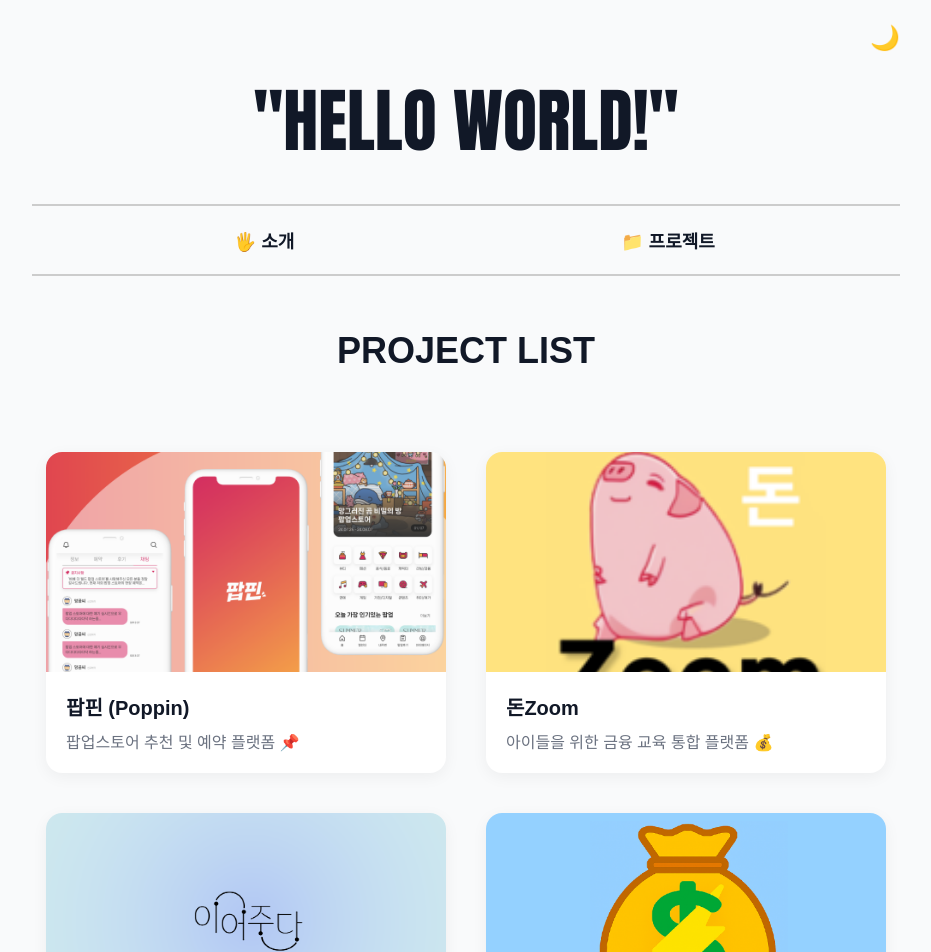
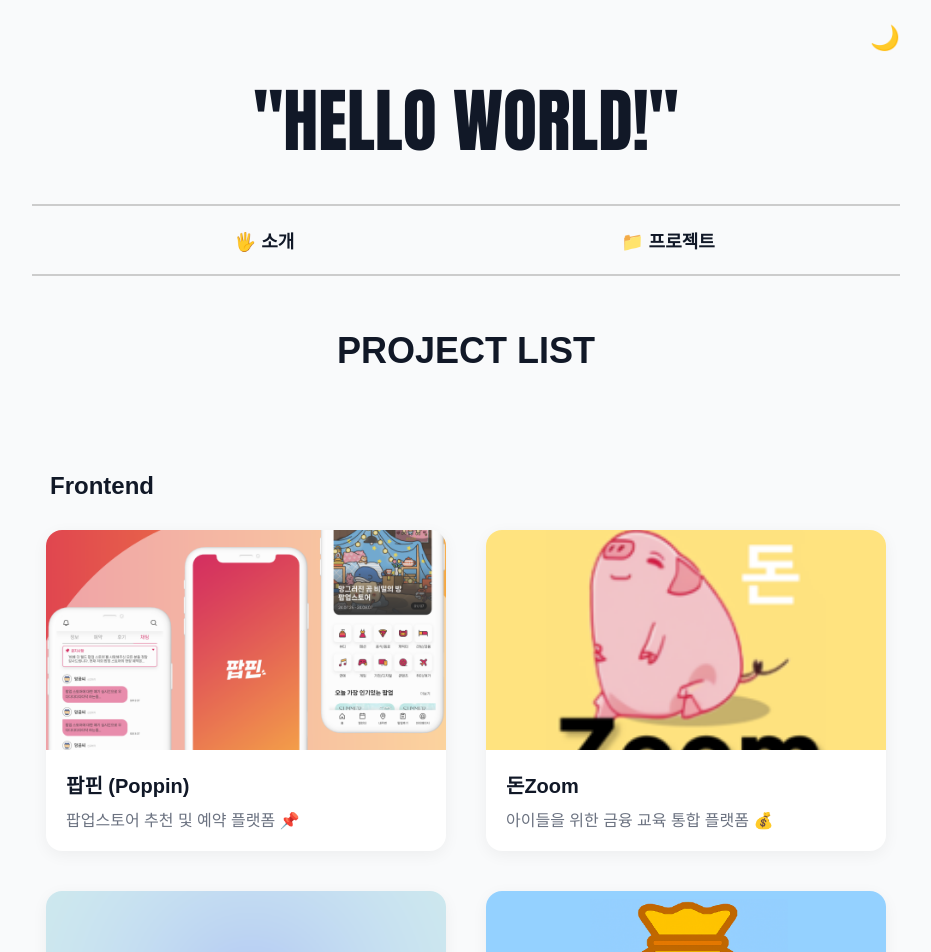
Before and after one commit to FreshSangchoo/blog, a React (Vite) app in the folder frontend/: page /project in a window 1280 px wide. Shown: the top 952 px of the page, without its empty margins (174-1105 px from the left). Built offline with nearby package versions, Linux system fonts and the light colour scheme; a small style sheet from the web is missing.

Commit message:
[update] Update profile

```diff
--- a/frontend/index.html
+++ b/frontend/index.html
@@ -1,15 +1,15 @@
-<!DOCTYPE html>
+<!doctype html>
 <html lang="ko">
   <head>
     <meta charset="UTF-8" />
     <meta name="viewport" content="width=device-width, initial-scale=1.0" />
-    <title>박영남 | Frontend Developer Portfolio</title>
+    <title>박영남 | Service Developer Portfolio</title>
 
     <script>
       (function () {
         const stored = localStorage.getItem("theme");
         const prefersDark = window.matchMedia(
-          "(prefers-color-scheme: dark)"
+          "(prefers-color-scheme: dark)",
         ).matches;
         const theme = stored || (prefersDark ? "dark" : "light");
         document.documentElement.setAttribute("data-theme", theme);
@@ -29,7 +29,9 @@
       body {
         margin: 0;
         padding: 0;
-        transition: background-color 0.2s ease, color 0.2s ease;
+        transition:
+          background-color 0.2s ease,
+          color 0.2s ease;
       }
     </style>
   </head>
--- a/frontend/src/components/introduce/AboutMe.tsx
+++ b/frontend/src/components/introduce/AboutMe.tsx
@@ -10,22 +10,22 @@ function AboutMe() {
       <div className="introduce-me-container">
         <img src={profile} alt="profileImage" className="profile-image" />
         <div className="profile-introduction">
-          <div className="name-text">박영남 | Frontend Developer</div>
+          <div className="name-text">박영남 | Service Developer</div>
           <div className="about-me-description">
             많은 사람들에게 도움이 되는 유용한 서비스를 직접 만들어보고 싶다는
             마음에서 개발을 시작하게 되었습니다. <br />
             완벽하게 해내고 싶은 성향 덕분에 작은 세부 사항까지 놓치지 않으려
-            노력합니다. UI의 1px 차이, 애니메이션의 속도처럼 사소해 보이는
-            부분도 사용자의 경험에 영향을 준다고 생각하며, 항상 더 나은 완성도를
-            추구합니다. 때로는 시간이 걸리기도 하지만, 그만큼 만족스러운 결과를
+            노력합니다. 때로는 시간이 걸리기도 하지만, 그만큼 만족스러운 결과를
             만들어냅니다. <br />
             React와 React Native를 중심으로 웹과 모바일 서비스 위주의 개발을
             해왔고, 프로젝트 전반에서 기획부터 배포까지의 과정을 모두
-            경험했습니다. 새로운 기술이나 도구를 익히는 데 거부감이 없으며,
-            필요하다고 판단되면 빠르게 학습하고 적용해 문제를 해결합니다.
+            경험했습니다. 현재는 시스템 보안 자동화 프로젝트를 수행하며 보안
+            관점도 확장하고 있습니다. <br />
+            새로운 기술이나 도구를 익히는 데 거부감이 없으며, 필요하다고
+            판단되면 빠르게 학습하고 적용해 문제를 해결합니다.
             <br />
-            앞으로도 기술을 통해 사람들에게 도움이 되는 경험을 제공하고, 더 나은
-            서비스를 고민하며 성장하는 개발자로 나아가고자 합니다.
+            앞으로도 기술과 보안을 함께 이해하는 서비스 개발자로서 신뢰할 수
+            있는 시스템을 만드는데 기여하고 싶습니다.
           </div>
         </div>
       </div>
--- a/frontend/src/components/introduce/Experience.tsx
+++ b/frontend/src/components/introduce/Experience.tsx
@@ -5,6 +5,23 @@ function Experience() {
     <div className="experience-container">
       <div className="title-container-text">EXPERIENCE</div>
       <div className="experience-card-container">
+        <div className="experience-card">
+          <div className="experience-contents">
+            <div className="experience-title">
+              현대오토에버 모빌리티 SW 스쿨 IT 보안
+            </div>
+            <div className="experience-period">2025.12. ~ 진행 중</div>
+          </div>
+          <div className="experience-description">
+            시스템·네트워크·클라우드 환경 전반의 보안 구조를 학습하며 실무 기반
+            역량을 쌓고 있습니다. <br />
+            OS 보안 관리, 네트워크 보안, 웹·애플리케이션 보안, 데이터베이스 보안
+            등 서비스 전반의 보안 요소를 이해하고, AWS·컨테이너 환경에서의
+            인프라 보안 구성까지 폭넓게 경험하고 있습니다. <br />
+            또한 취약점 분석, 침해사고 대응, 디지털 포렌식, ISMS 기준 대응
+            프로젝트 등을 수행하며 보안 운영 및 대응 관점까지 확장하고 있습니다.
+          </div>
+        </div>
         <div className="experience-card">
           <div className="experience-contents">
             <div className="experience-title">잼머링</div>
--- a/frontend/src/components/project/Project.tsx
+++ b/frontend/src/components/project/Project.tsx
@@ -13,32 +13,40 @@ const projectList = [
     title: "팝핀 (Poppin)",
     summary: "팝업스토어 추천 및 예약 플랫폼 📌",
     image: poppinImage,
+    category: "frontend",
   },
   {
     id: "donzoom",
     title: "돈Zoom",
     summary: "아이들을 위한 금융 교육 통합 플랫폼 💰",
     image: donzoomImage,
+    category: "frontend",
   },
   {
     id: "connect",
     title: "이어주다",
     summary: "청각장애인을 위한 소리 알림 및 대화 보조 서비스 📣",
     image: connectImage,
+    category: "frontend",
   },
   {
     id: "deallight",
     title: "deal-light",
     summary: "가전 제품의 에너지 소비 효율 비교 플랫폼 ⚡",
     image: deallightImage,
+    category: "frontend",
   },
   {
     id: "akify",
     title: "아키파이",
     summary: "악기 중고거래 플랫폼 🎸",
     image: akifyImage,
+    category: "frontend",
   },
 ];
+
+const frontendProjects = projectList.filter((p) => p.category === "frontend");
+const securityProjects = projectList.filter((p) => p.category === "security");
 
 function Project() {
   const navigate = useNavigate();
@@ -46,8 +54,11 @@ function Project() {
   return (
     <div className="project-container">
       <h1 className="project-title">PROJECT LIST</h1>
+
+      <div className="project-section">
+        <h2 className="project-section-title">Frontend</h2>
         <div className="project-card-grid">
-        {projectList.map((project) => (
+          {frontendProjects.map((project) => (
             <ProjectCard
               key={project.id}
               title={project.title}
@@ -58,6 +69,24 @@ function Project() {
           ))}
         </div>
       </div>
+
+      {securityProjects.length > 0 && (
+        <div className="project-section">
+          <h2 className="project-section-title">Security</h2>
+          <div className="project-card-grid">
+            {securityProjects.map((project) => (
+              <ProjectCard
+                key={project.id}
+                title={project.title}
+                summary={project.summary}
+                image={project.image}
+                onClick={() => navigate(`/project/${project.id}`)}
+              />
+            ))}
+          </div>
+        </div>
+      )}
+    </div>
   );
 }
 
--- a/frontend/src/components/project/details/Deallight.tsx
+++ b/frontend/src/components/project/details/Deallight.tsx
@@ -22,7 +22,7 @@ function DealLight() {
         <div className="contents-text">
           frontend 3명, backend 2명 (총 5명)
           <br />
-          2025.01.07 ~ 진행 중
+          2025.01.07 ~ 2025.10.31.
         </div>
       </div>
 
--- a/frontend/src/css/project/Project.css
+++ b/frontend/src/css/project/Project.css
@@ -9,6 +9,23 @@
   font-size: 36px;
   font-weight: bold;
   margin-bottom: 80px;
+}
+
+.project-section {
+  width: 100%;
+  max-width: 1000px;
+  margin-bottom: 60px;
+}
+
+.project-section:last-child {
+  margin-bottom: 0;
+}
+
+.project-section-title {
+  font-size: 24px;
+  font-weight: 600;
+  margin-bottom: 30px;
+  padding-left: 4px;
 }
 
 .project-card-grid {
```
Lines whose indentation alone changed are shown as unchanged.
